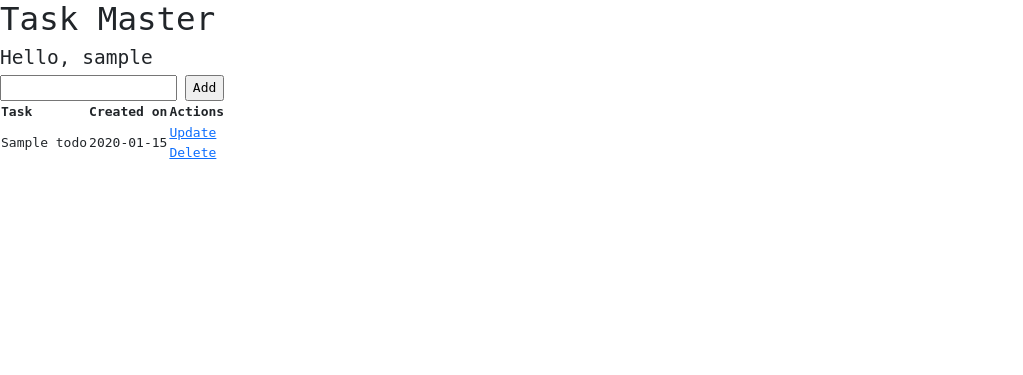
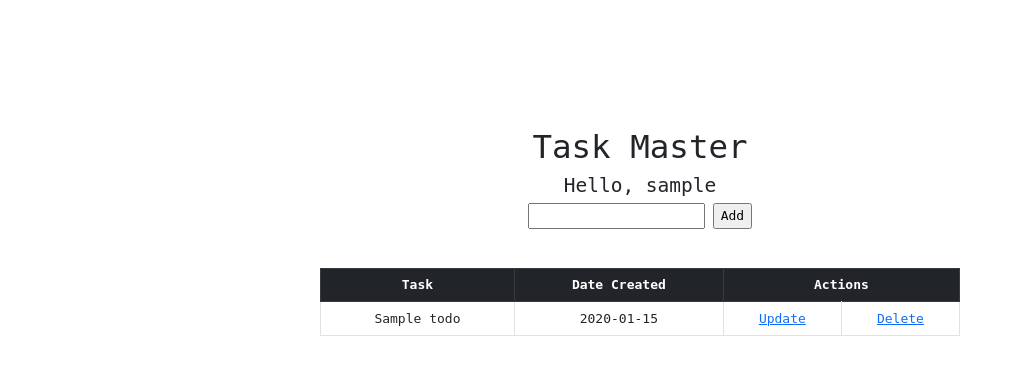
Before and after one commit to iwtga/task-master, a Flask app: page / in a window 1280 px wide. Shown: the top 375 px of the page, without its empty margins (0-1023 px from the left). Run offline with Flask 2, Linux system fonts and the light colour scheme; a user stored in the database is signed in; tables that the repository leaves empty hold one stand-in row (values such as "Sample post"); some libraries are stand-ins or nearby versions.

Commit message:
add bootstrap and improvements

```diff
--- a/taskmaster/static/css/style.css
+++ b/taskmaster/static/css/style.css
@@ -1,5 +1,12 @@
 * {
     font-family: monospace;
+}
+
+.main-content {
+    text-align: center;
+    width: 50%;
+    margin: 0 auto;
+    margin-top: 10%;
 }
 
 .auth {
--- a/taskmaster/templates/index.html
+++ b/taskmaster/templates/index.html
@@ -4,7 +4,7 @@
 
 {% block body %}
 
-<div>
+<div class="main-content">
     <h1>Task Master</h1>
     <h4>Hello, {{ username }}</h4>
 
@@ -13,28 +13,26 @@
         {{ form.name }}
         {{ form.submit }}
     </form>
-
-    <table>
-        <tr>
-            <th>Task</th>
-            <th>Created on</th>
-            <th>Actions</th>
-        </tr>
+    <br>
+    <br>
+    <table class="table table-bordered">
+        <thead class="table-dark">
+            <tr>
+                <th scope="col">Task</th>
+                <th scope="col">Date Created</th>
+                <th scope="col" colspan="2">Actions</th>
+            </tr>
+        </thead>
+        <tbody>
         {% for task in tasks %}
-        <tr>
-            <td>
-                {{ task.name }}
-            </td>
-            <td>
-                {{ task.created.date() }}
-            </td>
-            <td>
-                <a href="/update/{{ task.id }}">Update</a>
-                <br>
-                <a href="/delete/{{ task.id }}">Delete</a>
-            </td>
-        </tr>
+            <tr>
+                <td>{{ task.name }}</td>
+                <td>{{ task.created.date() }}</td>
+                <td><a href="/update/{{ task.id }}">Update</a></td>
+                <td><a href="/delete/{{ task.id }}">Delete</a></td>
+            </tr>
         {% endfor %}
+        </tbody>
     </table>
 </div>
 {% endblock %}
--- a/taskmaster/views.py
+++ b/taskmaster/views.py
@@ -16,8 +16,10 @@ def index():
             db.session.add(task)
             db.session.commit()
             flash("Task Added Successfully", category="info")
+            return redirect(url_for("index"))
         except:
             flash("Could Not Add Task!", category="error")
+            return redirect(url_for('index'))
     tasks = current_user.tasks
     username = current_user.username
     return render_template('index.html', tasks=tasks, username=username, form=form)
```
